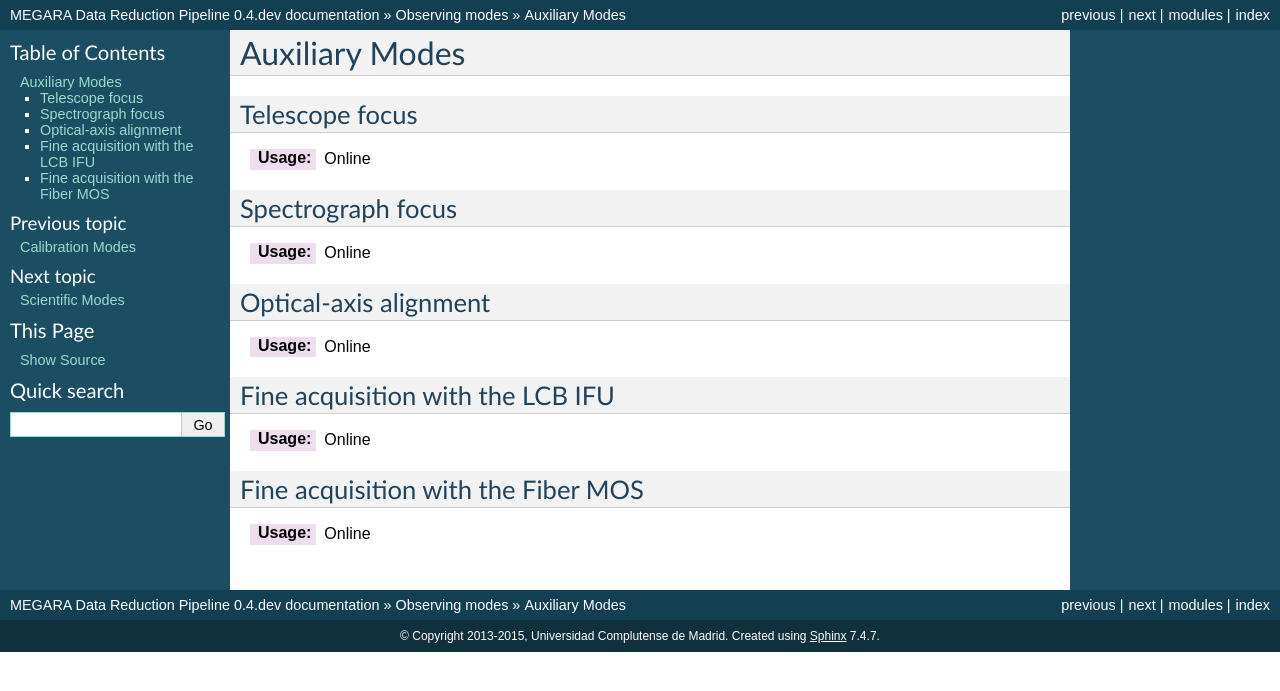
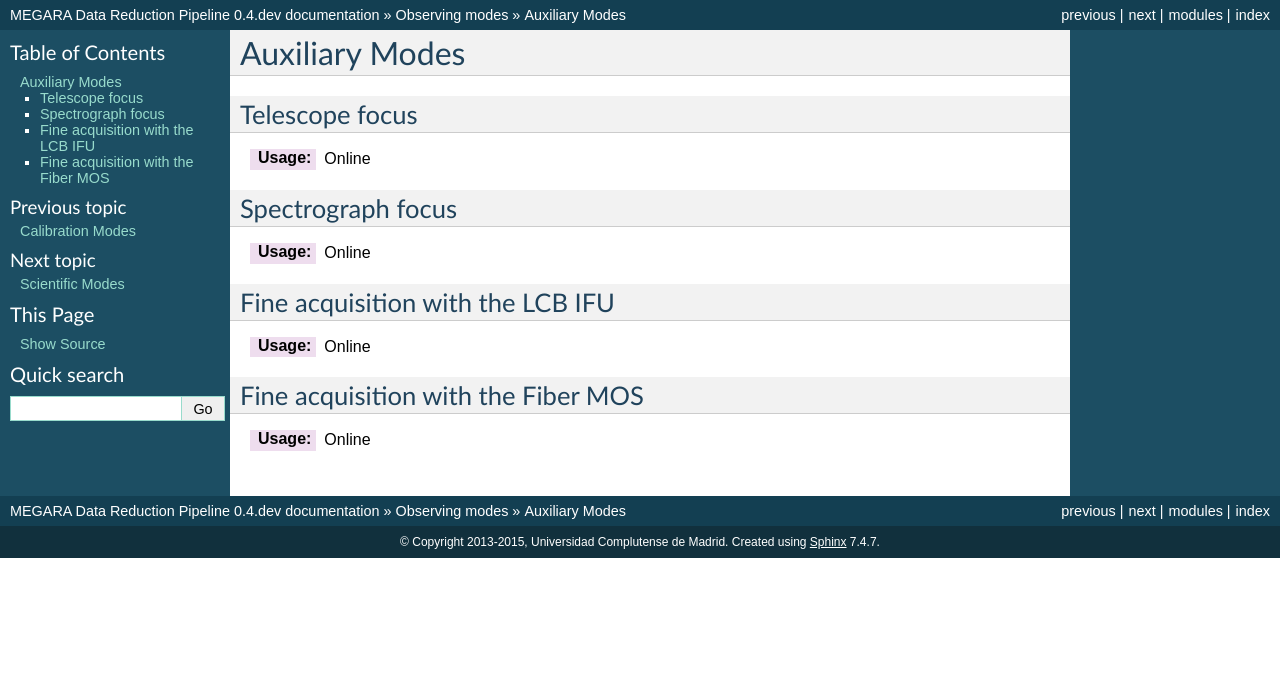
Before and after one commit to guaix-ucm/megaradrp, a Sphinx documentation site: the page built from doc/auxiliary.rst, in a window 1280 px wide. Shown: the top 691 px of the page. Built offline with Sphinx 7.4.7, drawn with Linux system fonts in a browser that asks for light colours; pages that are not in the unit, such as notebooks, are missing from menus.

Commit message:
DOCS: remove "Optical axis alignment" mode

```diff
--- a/doc/auxiliary.rst
+++ b/doc/auxiliary.rst
@@ -11,10 +11,6 @@ Spectrograph focus
 --------------------
 :Usage: Online
 
-Optical-axis alignment
------------------------
-:Usage: Online
-
 Fine acquisition with the LCB IFU
 ----------------------------------
 :Usage: Online
```
